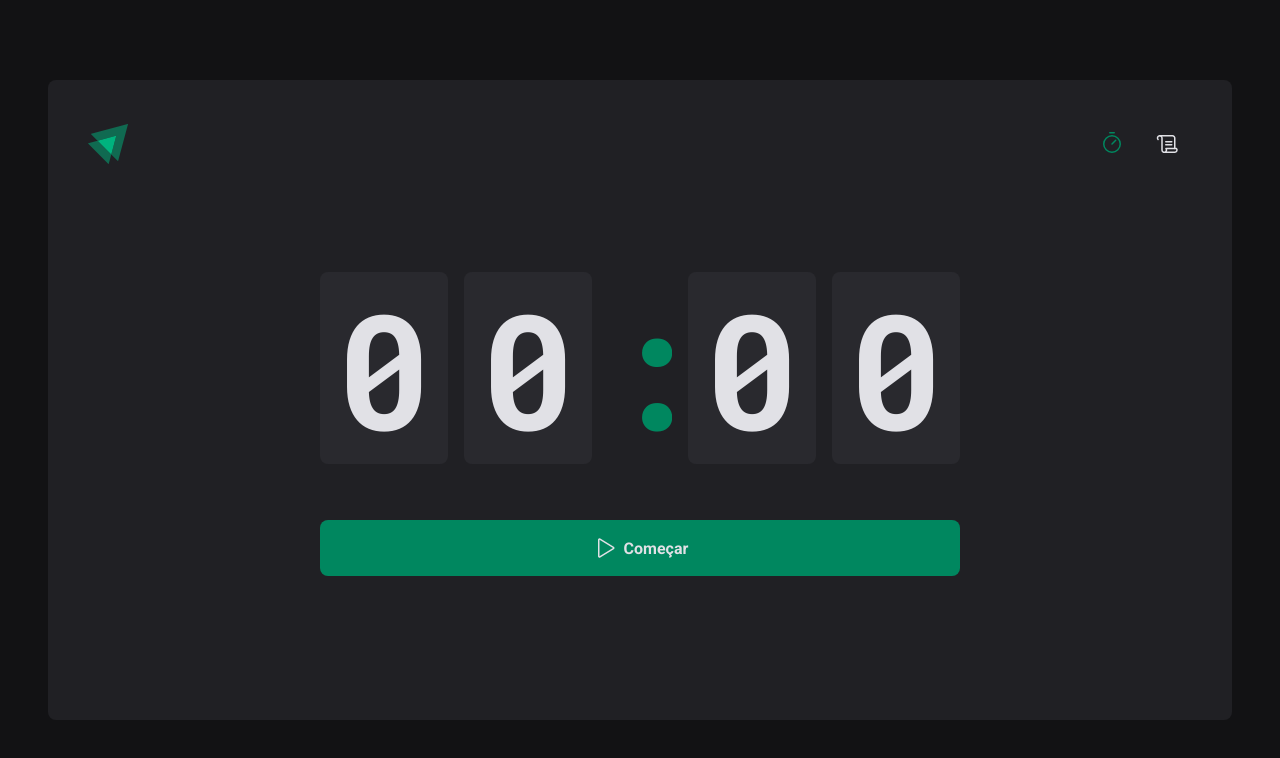
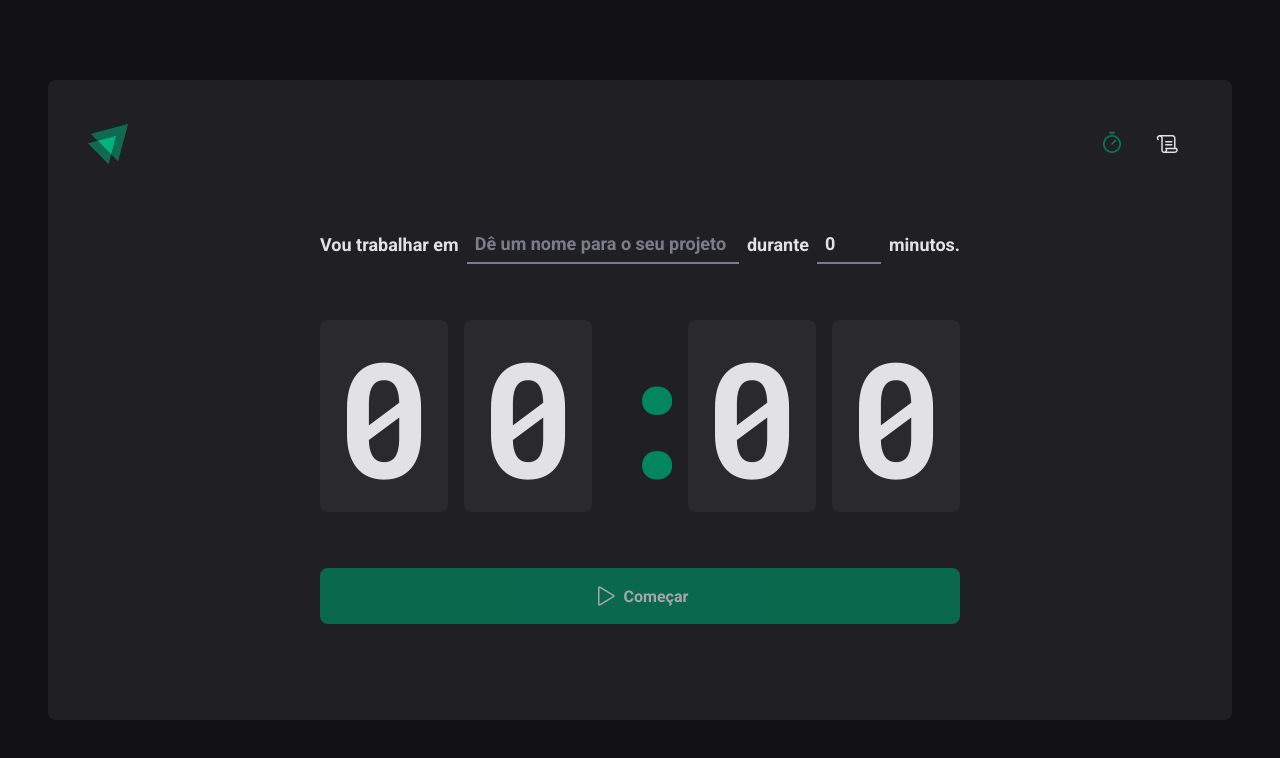
Before and after one commit to edsonrosadev/spas_reactjs, a React (Vite) app: page / in a window 1280 px wide. Shown: the top 758 px of the page. Built offline with nearby package versions, Linux system fonts and the light colour scheme.

Commit message:
adicionando context na pagina de history

```diff
--- a/src/App.tsx
+++ b/src/App.tsx
@@ -3,6 +3,7 @@
 import { defaultTheme } from "./styles/themes/default";
 import { GlobalStyle } from "./styles/global";
 import { Router } from "./Router";
+import { CyclesContextProvider } from "./contexts/CyclesContext";
 
 export function App() {
 
@@ -10,7 +11,9 @@
 
     <ThemeProvider theme={defaultTheme}>
       <BrowserRouter>
-        <Router />
+        <CyclesContextProvider>
+          <Router />
+        </CyclesContextProvider>
       </BrowserRouter>
       <GlobalStyle />
     </ThemeProvider>
--- /dev/null
+++ b/src/contexts/CyclesContext.tsx
@@ -0,0 +1,103 @@
+import { createContext, ReactNode, useState } from "react";
+
+interface createCycleData {
+  task: string;
+  minutesAmount: number
+}
+
+interface Cycle {
+  id: string,
+  task: string,
+  minutesAmount: number,
+  startDate: Date,
+  interruptedDate?: Date
+  finishedDate?: Date
+}
+
+interface CyclesContextType {
+  cycles: Cycle[]
+  activeCycle: Cycle | undefined
+  activeCycleId: string | null
+  amountSecondsPassed: number
+  markCurrentCycleAsFinished: () => void
+  setSecondsPassed: (seconds: number) => void
+  createNewCycle: (data: createCycleData) => void
+  interruptCurrentCycle: () => void
+}
+
+export const CyclesContext = createContext ({} as CyclesContextType)
+
+interface CycleContextProviderProps {
+  children: ReactNode
+}
+
+export function CyclesContextProvider ({ children }: CycleContextProviderProps) {
+  const [cycles, setCycles] = useState<Cycle[]>([])
+  const [activeCycleId, setActiveCycleId] = useState<string | null>(null)
+  const [amountSecondsPassed, setAmountSecondsPassed] = useState(0)
+
+  const activeCycle = cycles.find((cycle) => cycle.id == activeCycleId)
+
+  function setSecondsPassed( seconds: number) {
+    setAmountSecondsPassed(seconds)
+  }
+
+  function markCurrentCycleAsFinished() {
+    setCycles((state) =>
+      state.map((cycle) => {
+        if(cycle.id == activeCycleId) {
+          return { ...cycle, interruptedData: new Date()}
+        } else {
+          return cycle
+        }
+      }),
+    )
+  }
+
+  function createNewCycle(data: createCycleData) {
+    const id = String(new Date().getTime())
+
+    const newCycle: Cycle ={
+      id,
+      task: data.task,
+      minutesAmount: data.minutesAmount,
+      startDate: new Date(),
+    }
+
+    setCycles((state) => [...state, newCycle])
+    setActiveCycleId(id)
+    setAmountSecondsPassed(0)
+
+    /* reset() */
+  }
+
+  function interruptCurrentCycle() {
+    setCycles((state) =>
+      state.map((cycle) => {
+        if(cycle.id == activeCycleId) {
+          return { ...cycle, interruptedData: new Date()}
+        } else {
+          return cycle
+        }
+      }),
+    )
+    setActiveCycleId(null)
+  }
+
+  return(
+    <CyclesContext.Provider
+          value={{
+            cycles,
+            activeCycle,
+            activeCycleId,
+            markCurrentCycleAsFinished,
+            amountSecondsPassed,
+            setSecondsPassed,
+            createNewCycle,
+            interruptCurrentCycle
+          }}
+      >
+        {children}
+      </CyclesContext.Provider>
+  )
+}
--- a/src/pages/Home/components/Countdown/index.tsx
+++ b/src/pages/Home/components/Countdown/index.tsx
@@ -1,11 +1,18 @@
-import { useContext, useEffect, useState } from "react";
+import { useContext, useEffect } from "react";
 import { CountdownContainer, Separator } from "./styles";
 import { differenceInSeconds } from "date-fns";
-import { CyclesContext } from "../..";
+import { CyclesContext } from "../../../../contexts/CyclesContext";
+
 
 export function Countdown() {
-  const { activeCycle, activeCycleId, markCurrentCycleAsFinished } = useContext(CyclesContext)
-  const [amountSecondsPassed, setAmountSecondsPassed] = useState(0)
+  const {
+    activeCycle,
+    activeCycleId,
+    markCurrentCycleAsFinished,
+    amountSecondsPassed,
+    setSecondsPassed
+  } = useContext(CyclesContext)
+
 
   const totalSeconds = activeCycle ? activeCycle.minutesAmount * 60 : 0
 
@@ -21,17 +28,23 @@
 
         if(secondsDifference >= totalSeconds) {
           markCurrentCycleAsFinished()
-          setAmountSecondsPassed(totalSeconds)
+          setSecondsPassed(totalSeconds)
           clearInterval(interval)
         } else{
-          setAmountSecondsPassed(secondsDifference)
+          setSecondsPassed(secondsDifference)
         }
       }, 1000)
     }
     return () => {
       clearInterval(interval)
     }
-  }, [activeCycle, totalSeconds, activeCycleId, markCurrentCycleAsFinished])
+  }, [
+    activeCycle,
+    totalSeconds,
+    setSecondsPassed,
+    activeCycleId,
+    markCurrentCycleAsFinished
+  ])
 
   const currentSeconds = activeCycle ? totalSeconds - amountSecondsPassed : 0
 
--- a/src/pages/Home/components/NewCycleForm/index.tsx
+++ b/src/pages/Home/components/NewCycleForm/index.tsx
@@ -1,26 +1,12 @@
-import { useForm } from "react-hook-form";
 import { FormContainer, MinutesAmaountInput, TaskInput } from "./styles";
-import * as zod from 'zod';
-import { zodResolver } from "@hookform/resolvers/zod";
+import { useContext } from "react";
 
-const newCycleFormValidationSchema = zod.object({
-  task: zod.string().min(1, 'Informe a tarefa'),
-  minutesAmount: zod
-    .number()
-    .min(1, 'O ciclo precisa ser de no mínimo 5 minutos.')
-    .max(60, 'O ciclo precisa ser de no máximo 60 minutos.'),
-})
-
-type NewCycleFormData = zod.infer<typeof newCycleFormValidationSchema>
+import { useFormContext } from "react-hook-form";
+import { CyclesContext } from "../../../../contexts/CyclesContext";
 
 export function NewCycleForm() {
-  const {register, handleSubmit, watch, reset } = useForm<NewCycleFormData>({
-    resolver: zodResolver(newCycleFormValidationSchema),
-    defaultValues: {
-      task: '',
-      minutesAmount: 0,
-    }
-  })
+  const { activeCycle } = useContext(CyclesContext)
+  const { register } = useFormContext()
 
   return (
     <FormContainer>
--- a/src/pages/Home/index.tsx
+++ b/src/pages/Home/index.tsx
@@ -1,9 +1,8 @@
 import { HandPalm, Play } from "phosphor-react";
-import { useForm } from "react-hook-form";
-import { zodResolver } from '@hookform/resolvers/zod'
-import * as zod from 'zod'
-import { createContext, useEffect, useState } from "react";
-import { differenceInSeconds } from 'date-fns';
+import { FormProvider, useForm } from "react-hook-form";
+import { zodResolver } from '@hookform/resolvers/zod';
+import * as zod from 'zod';
+import { useContext } from "react";
 
 import {
   HomeContainer,
@@ -13,94 +12,50 @@
 
 import { NewCycleForm } from "./components/NewCycleForm";
 import { Countdown } from "./components/Countdown";
+import { CyclesContext } from "../../contexts/CyclesContext";
 
-interface Cycle {
-  id: string,
-  task: string,
-  minutesAmount: number,
-  startDate: Date,
-  interruptedDate?: Date
-  finishedDate?: Date
-}
+const newCycleFormValidationSchema = zod.object({
+  task: zod.string().min(1, 'Informe a tarefa'),
+  minutesAmount: zod
+    .number()
+    .min(1, 'O ciclo precisa ser de no mínimo 5 minutos.')
+    .max(60, 'O ciclo precisa ser de no máximo 60 minutos.'),
+})
 
-interface CyclesContextType {
-  activeCycle: Cycle | undefined
-  activeCycleId: string | null
-  markCurrentCycleAsFinished: () => void
-}
-
-export const CyclesContext = createContext({} as CyclesContextType)
+type NewCycleFormData = zod.infer<typeof newCycleFormValidationSchema>
 
 export function Home() {
-  const [cycles, setCycles] = useState<Cycle[]>([])
-  const [activeCycleId, setActiveCycleId] = useState<string | null>(null)
+  const { activeCycle, createNewCycle, interruptCurrentCycle } = useContext(CyclesContext)
 
-  const activeCycle = cycles.find((cycle) => cycle.id == activeCycleId)
+  const newCycleForm = useForm<NewCycleFormData>({
+    resolver: zodResolver(newCycleFormValidationSchema),
+    defaultValues: {
+      task: '',
+      minutesAmount: 0,
+    }
+  })
 
-  function markCurrentCycleAsFinished() {
-    setCycles((state) =>
-      state.map((cycle) => {
-        if(cycle.id == activeCycleId) {
-          return { ...cycle, interruptedData: new Date()}
-        } else {
-          return cycle
-        }
-      }),
-    )
-  }
+  const { handleSubmit, watch, /* reset */ } = newCycleForm
 
-  /* function handleCreateNewCycle(data: NewCycleFormData) {
-    const id = String(new Date().getTime())
-
-    const newCycle: Cycle ={
-      id,
-      task: data.task,
-      minutesAmount: data.minutesAmount,
-      startDate: new Date(),
-    }
-
-    setCycles((state) => [...state, newCycle])
-    setActiveCycleId(id)
-    setAmountSecondsPassed(0)
-
-    reset()
-  }
- */
-  function handleInterruptCycle() {
-    /* setCycles((state) =>
-      state.map((cycle) => {
-        if(cycle.id == activeCycleId) {
-          return { ...cycle, interruptedData: new Date()}
-        } else {
-          return cycle
-        }
-      }),
-    ) */
-    setActiveCycleId(null)
-  }
-
-
-
-  /* const task = watch('task')
-  const isSubmitDisabled = !task */
+  const task = watch('task')
+  const isSubmitDisabled = !task
 
   return (
     <HomeContainer>
-      <form /* onSubmit={handleSubmit(handleCreateNewCycle)} */ action="">
-        <CyclesContext.Provider
-          value={{ activeCycle, activeCycleId, markCurrentCycleAsFinished }}
-        >
-          {/* <NewCycleForm /> */}
+      <form onSubmit={handleSubmit(createNewCycle)} action="">
+
+          <FormProvider {...newCycleForm}>
+            <NewCycleForm />
+          </FormProvider>
           <Countdown />
-        </CyclesContext.Provider>
 
       {activeCycle? (
-        <StopCountdownButton onClick={handleInterruptCycle} type="button">
+        <StopCountdownButton onClick={interruptCurrentCycle} type="button">
         <HandPalm size={24} />
           Interromper
       </StopCountdownButton>
       ):(
-        <StartCountdownButton /* disabled={isSubmitDisabled} */ type="submit">
+        <StartCountdownButton disabled={isSubmitDisabled} type="submit">
           <Play size={24} />
           Começar
         </StartCountdownButton>
```
